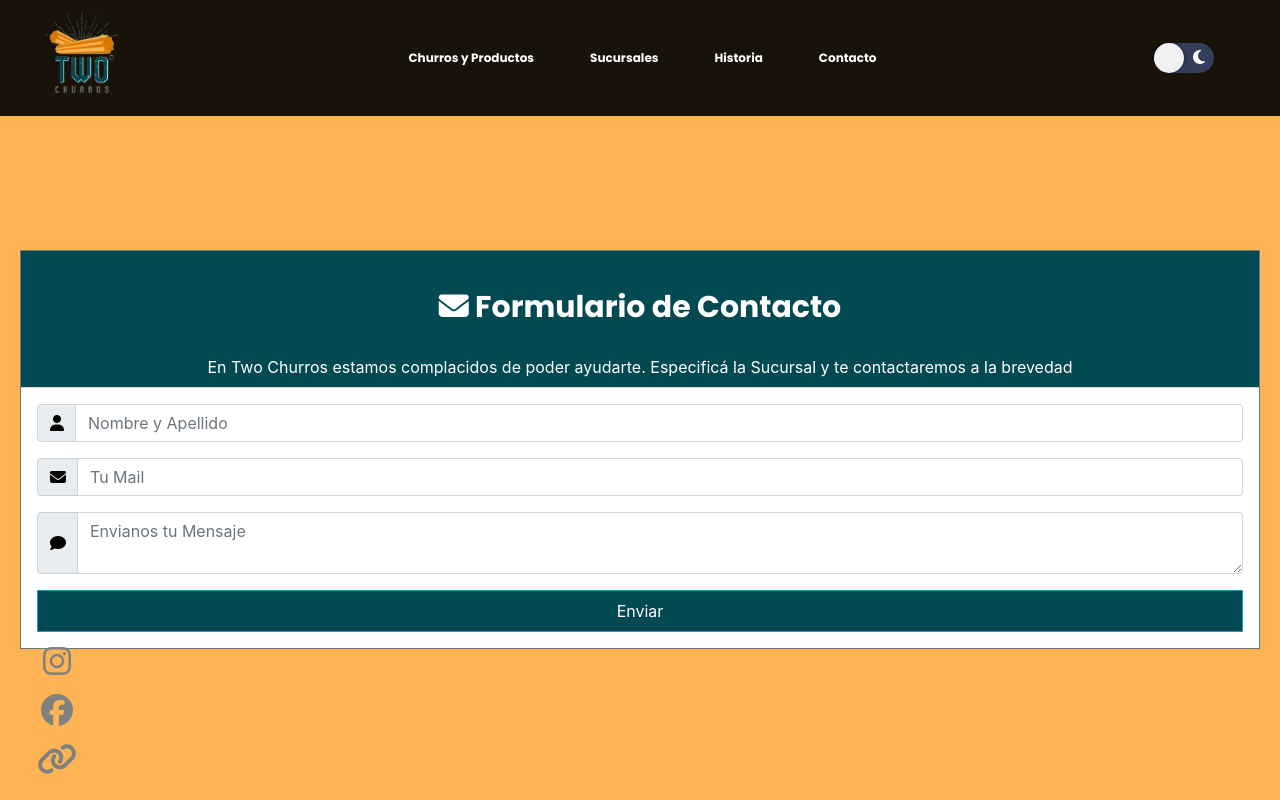
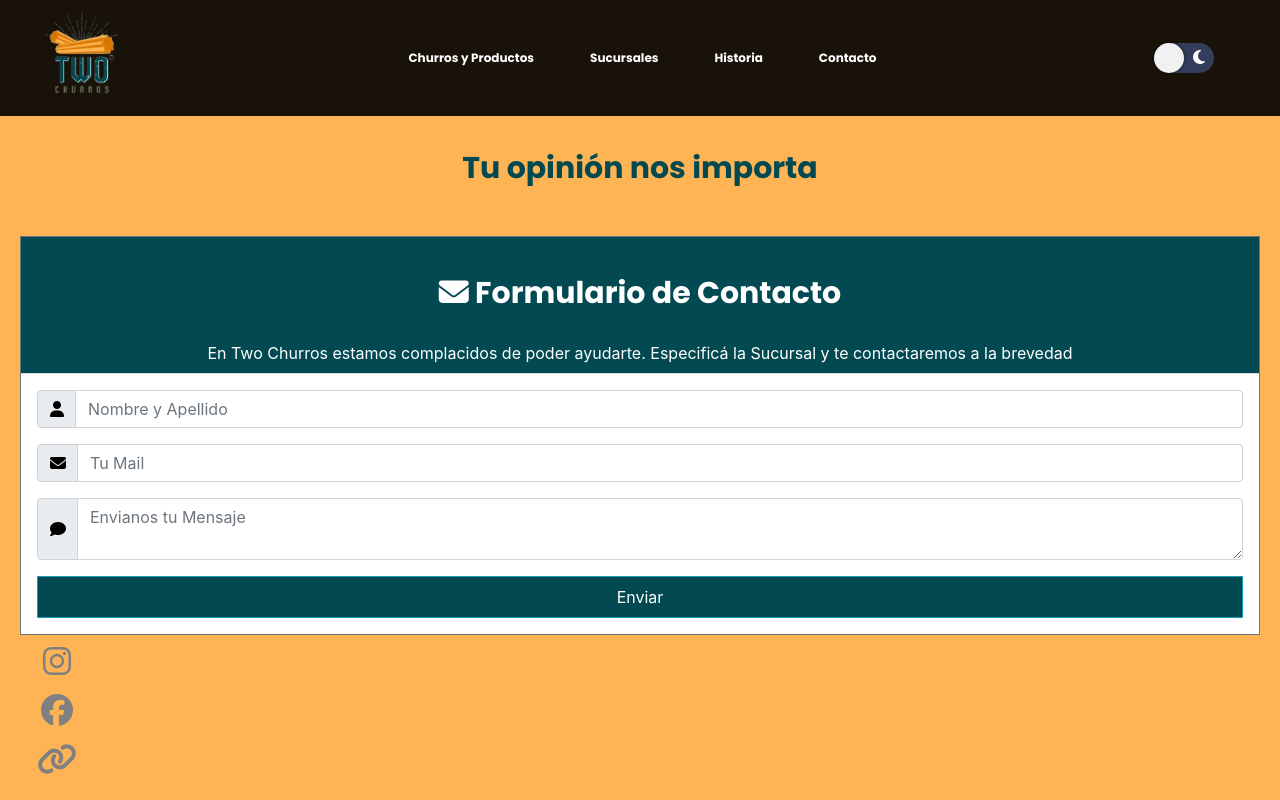
Before and after one commit to pipernojuan/Tercera-Entrega-Piperno, a website: page contacto.html in a window 1280 px wide. Shown: the top 800 px of the page. Drawn offline with nearby package versions, Linux system fonts and the light colour scheme.

Commit message:
version2

```diff
--- a/contacto.html
+++ b/contacto.html
@@ -56,6 +56,11 @@
                 </div>
             </div>
         </header>
+                <div>
+                    <h3 class="contacto1">
+                        Tu opinión nos importa
+                    </h3>
+                </div>
                     <div class="formul">
                         <form action="mail.php" method="post">
                     <div class="card border-secondary rounded-0">
--- a/scss/_contacto.scss
+++ b/scss/_contacto.scss
@@ -66,15 +66,21 @@
 // }
 
 body{
+    .contacto1{
+        margin-top: 150px;
+        margin-bottom: 40px;
+        margin-left: 20px;
+        margin-right: 20px;
+    }
     .formul{
-        margin-top: 250px;
+        margin-top: 10px;
         margin-bottom: 200px;
         margin-left: 20px;
         margin-right: 20px;
         .card-body{
             background-color: #ffffff;
             body.dark &{
-                background-color: rgba(146, 37, 37, 0.9);
+                background-color: rgba(0, 0, 0, 0.9);
         }
     }
     .bg-info{
```
Also changed, not shown: css/estilos.css.
